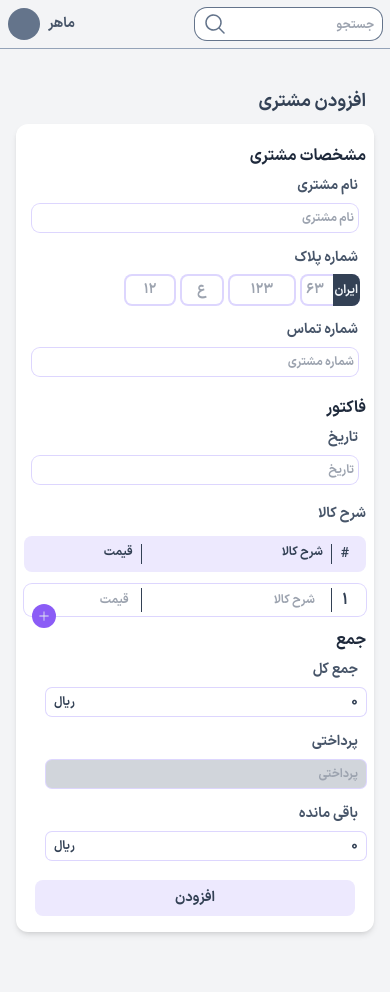
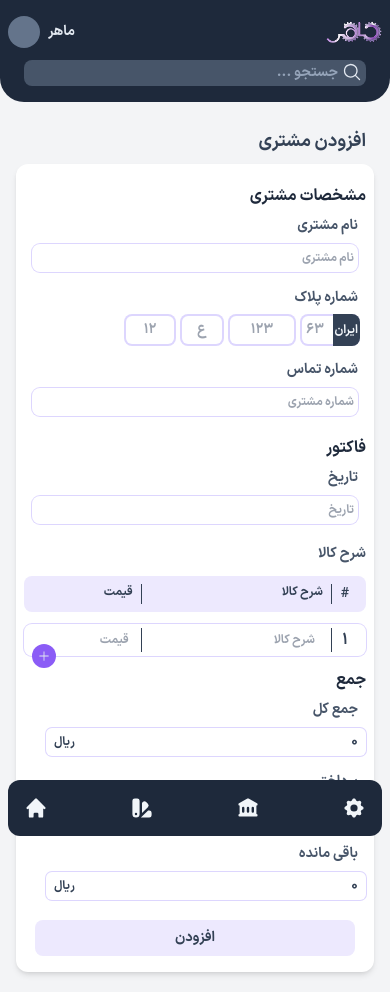
Before and after one commit to Matin-Sangabi/designated-app, a Next.js app: page /addCustomer in a window 390 px wide. Before the commit the page ends 952 px from the top, so only its background shows below. Built offline with nearby package versions, Linux system fonts and the light colour scheme.

Commit message:
header for phone and some style re design

```diff
--- a/src/containers/layout/header.js
+++ b/src/containers/layout/header.js
@@ -5,6 +5,7 @@ import {
   HiCog,
   HiLibrary,
   HiChevronDoubleRight,
+  HiSearch,
 } from "react-icons/hi";
 import { HiMagnifyingGlass } from "react-icons/hi2";
 const routes = [
@@ -13,35 +14,30 @@ const routes = [
   { path: "/library", icon: () => HiLibrary(), name: "کتاب خانه" },
   { path: "/setting", icon: () => HiCog(), name: "تنظیمات" },
 ];
-const Header = ({openMenu , setOpenMenu}) => {
+const Header = ({ openMenu, setOpenMenu }) => {
   return (
     <>
-      <header className={`fixed right-0 z-20 top-0 h-screen ${openMenu ? 'md:w-32  xl:w-36 2xl:w-40' :'md:w-14 lg:w-16'} transition-all ease-in-out duration-300 hidden md:flex items-center justify-center max-w-5`}>
+      <header
+        className={`fixed right-0 z-20 top-0 h-screen ${
+          openMenu ? "md:w-32  xl:w-36 2xl:w-40" : "md:w-14 lg:w-16"
+        } transition-all ease-in-out duration-300 hidden md:flex items-center justify-center max-w-5`}
+      >
         <div className="w-full h-full bg-slate-800 text-slate-100 flex flex-col justify-between ">
           <div className="flex flex-col items-center gap-y-4">
-            <div className={`mt-10 flex flex-col items-center w-14 transition-all ease-in-out delay-300`}>
-              <img src="/images/Logo.png"  />
+            <div
+              className={`mt-10 flex flex-col items-center w-14 transition-all ease-in-out delay-300`}
+            >
+              <img src="/images/Logo.png" />
             </div>
-            <ul className={`flex flex-col ${!openMenu ? ' items-center' : ''} transition-all ease-in-out delay-400 w-full gap-y-6 pt-6`}>
-              {routes.map((route, i) => {
-                return (
-                  <Link
-                    className={`  text-slate-100 hover:bg-slate-50 ${openMenu ? 'rounded-l-xl flex  items-center gap-x-2  whitespace-nowrap w-full' : 'rounded-full '}  hover:text-slate-800 transition-all ease-in-out duration-300  p-2`}
-                    key={i}
-                    href={route.path}
-                  >
-                    <span className="text-2xl">{route.icon()}</span>
-                    <span className={`${openMenu ? 'text-sm font-thin' : 'hidden'}`}>{route.name}</span>
-                  </Link>
-                );
-              })}
-            </ul>
+            <ListGroup openMenu={openMenu} />
           </div>
           <div className="relative flex-1 flex justify-center items-end">
             <div className="absolute -left-2 top-2">
               <button
                 onClick={() => setOpenMenu(!openMenu)}
-                className={`p-2 bg-white text-slate-700 rounded-full ring-2 ring-slate-600 flex items-center justify-center ${openMenu ? 'rotate-0' : 'rotate-180'} transition-all ease-in-out delay-300`}
+                className={`p-2 bg-white text-slate-700 rounded-full ring-2 ring-slate-600 flex items-center justify-center ${
+                  openMenu ? "rotate-0" : "rotate-180"
+                } transition-all ease-in-out delay-300`}
               >
                 <HiChevronDoubleRight />
               </button>
@@ -50,8 +46,14 @@ const Header = ({openMenu , setOpenMenu}) => {
           </div>
         </div>
       </header>
-      <div className="fixed print:hidden top-0 left-0 p-2  border-b-[1px] z-10  border-slate-400 w-full bg-gray-100">
-        <div className={`container ${openMenu ? 'md:max-w-md lg:max-w-2xl xl:max-w-4xl 2xl:max-w-screen-lg' :'md:max-w-screen-sm lg:max-w-screen-md xl:max-w-5xl 2xl:max-w-screen-xl '} mx-auto transition-all ease-in-out duration-300   flex items-center justify-between relative`}>
+      <div className="fixed print:hidden hidden md:block top-0 left-0 p-2  border-b-[1px] z-10  border-slate-400 w-full bg-gray-100">
+        <div
+          className={`container ${
+            openMenu
+              ? "md:max-w-md lg:max-w-2xl xl:max-w-4xl 2xl:max-w-screen-lg"
+              : "md:max-w-screen-sm lg:max-w-screen-md xl:max-w-5xl 2xl:max-w-screen-xl "
+          } mx-auto transition-all ease-in-out duration-300   flex items-center justify-between relative`}
+        >
           <div className="flex-1 items-center flex">
             <div className="flex items-center relative w-full">
               <input
@@ -64,12 +66,22 @@ const Header = ({openMenu , setOpenMenu}) => {
               </span>
             </div>
           </div>
-          <div className="flex-1 items-center flex justify-end ">
-            <div className="flex gap-x-2 items-center">
-              <span className="text-sm text-slate-600">ماهر</span>
-              <span className="w-8 h-8 rounded-full bg-slate-500 flex items-center justify-center"></span>
-            </div>
-          </div>
+          <Profile />
+        </div>
+      </div>
+      <div className="fixed top-0 z-50 left-0 bg-slate-800 py-4  w-full p-2 rounded-b-3xl flex flex-col gap-y-3` md:hidden">
+        <div className="w-full flex items-center justify-between">
+          <img src="/images/Logo.png" className="w-14 " />
+          <Profile />
+        </div>
+        <div className="w-full relative mt-3 px-4">
+          <input type="text" className="p-[3px] w-full px-7 rounded-lg bg-slate-600 text-sm placeholder:tex-xs placeholder:text-slate-400  outline-none focus:shadow-md focus:shadow-slate-500 transition-all ease-in-out duration-300 border-none text-slate-300" placeholder="جستجو ... " />
+          <span className="absolute right-5 bottom-1 text-slate-200 text-xl stroke-2  "><HiMagnifyingGlass /></span>
+        </div>
+      </div>
+      <div className="fixed bottom-0 md:hidden block left-0 p-2 w-full z-50">
+        <div className="w-full p-2 bg-slate-800 rounded-xl">
+          <ListGroup openMenu={false} />
         </div>
       </div>
     </>
@@ -77,3 +89,43 @@ const Header = ({openMenu , setOpenMenu}) => {
 };
 
 export default Header;
+
+const Profile = () => {
+  return (
+    <div className="flex-1 items-center flex justify-end ">
+      <div className="flex gap-x-2 items-center">
+        <span className="text-sm  text-slate-200 md:text-slate-600">ماهر</span>
+        <span className="w-8 h-8 rounded-full bg-slate-500 flex items-center justify-center"></span>
+      </div>
+    </div>
+  );
+};
+const ListGroup = ({ openMenu }) => {
+  return (
+    <ul
+      style={{ direction: "ltr" }}
+      className={`flex w-full  md:flex-col ${
+        !openMenu ? " items-center" : ""
+      } transition-all ease-in-out justify-between md:justify-start  delay-400 w-full gap-x-2 md:gap-y-6 md:pt-6`}
+    >
+      {routes.map((route, i) => {
+        return (
+          <Link
+            className={`  text-slate-100 hover:bg-slate-50 ${
+              openMenu
+                ? "rounded-l-xl flex  items-center gap-x-2  whitespace-nowrap w-full"
+                : "rounded-full "
+            }  hover:text-slate-800 transition-all ease-in-out duration-300  p-2`}
+            key={i}
+            href={route.path}
+          >
+            <span className="text-2xl">{route.icon()}</span>
+            <span className={`${openMenu ? "text-sm font-thin" : "hidden"}`}>
+              {route.name}
+            </span>
+          </Link>
+        );
+      })}
+    </ul>
+  );
+};
--- a/src/containers/layout/index.js
+++ b/src/containers/layout/index.js
@@ -6,7 +6,7 @@ const Layout = ({ children }) => {
   return (
     <>
       <Header openMenu={openMenu} setOpenMenu={setOpenMenu} />
-      <div className={`container ${openMenu ? 'md:max-w-lg lg:max-w-2xl xl:max-w-4xl 2xl:max-w-screen-lg' :'md:max-w-screen-sm lg:max-w-screen-md xl:max-w-5xl 2xl:max-w-screen-xl '} mx-auto  transition-all ease-in-out delay-300 pt-20 px-4 md:px-10 lg:px-0 relative`}>
+      <div className={`container mt-10 ${openMenu ? 'md:max-w-lg  lg:max-w-2xl xl:max-w-4xl 2xl:max-w-screen-lg' :'md:max-w-screen-sm lg:max-w-screen-md xl:max-w-5xl 2xl:max-w-screen-xl '} mx-auto  transition-all ease-in-out delay-300 pt-20 px-4 md:px-10 lg:px-0 relative`}>
         {children}
       </div>
     </>
--- a/src/pages/addCustomer/[addCustomerId].js
+++ b/src/pages/addCustomer/[addCustomerId].js
@@ -100,7 +100,7 @@ export async function getServerSideProps(ctx) {
   const { customer } = data;
   return {
     props: {
-      customer,
+      customer : customer.docs,
     },
   };
 }
--- a/src/pages/api/designated/index.js
+++ b/src/pages/api/designated/index.js
@@ -47,7 +47,7 @@ export default async function handler(req, res) {
 }
 
 const getPagination = (page, size) => {
-  const limit = size ? +size : 3;
+  const limit = size ? +size : 10;
   const offset = page ? page * limit : 0;
 
   return { limit, offset };
--- a/src/pages/customer/[customerId].js
+++ b/src/pages/customer/[customerId].js
@@ -25,7 +25,7 @@ const Customer = ({ customerList }) => {
     return (
       <Layout>
         <h1 className="text-slate-800">فاکتور های مشتری</h1>
-        <div className="mt-20 bg-white  rounded-xl shadow-2xl py-10 pb-20 px-2 relative">
+        <div className="mt-5 mb-5 md:mt-20 bg-white  rounded-xl shadow-2xl py-10 pb-20 px-2 relative">
           <div className="absolute right-0 -top-2 flex items-center gap-x-2 p-2 ">
             <CustomerName customer={customer} isSmall={true} />
           </div>
@@ -50,7 +50,7 @@ const Customer = ({ customerList }) => {
               </span>
             </div>
           </div>
-          <div className="w-full h-[45vh] flex flex-col justify-between ">
+          <div className="w-full h-[40vh] mb-5 flex flex-col justify-between ">
             <CustomerTable onDelete={deleteHandler} customer={customer} />
             <div className="flex relative items-center justify-between">
               <Pagination
```
